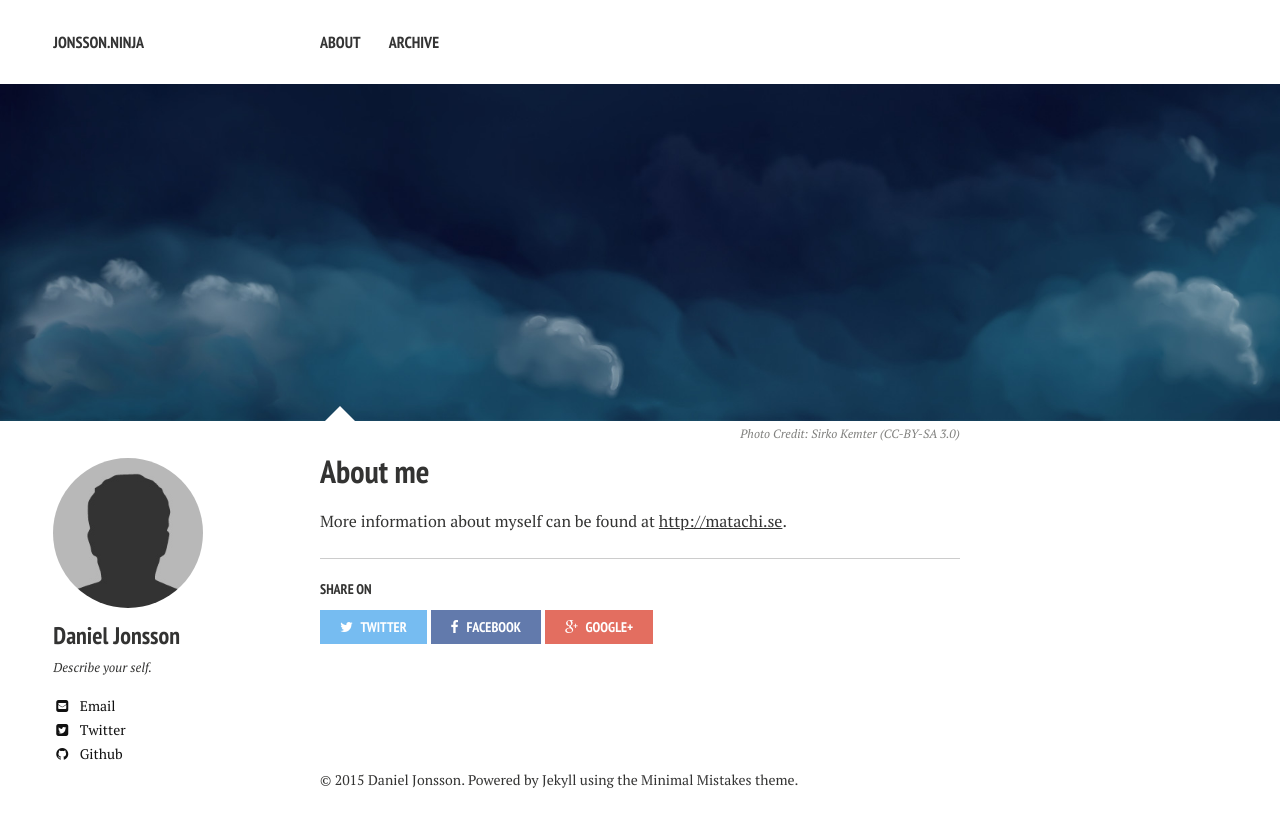
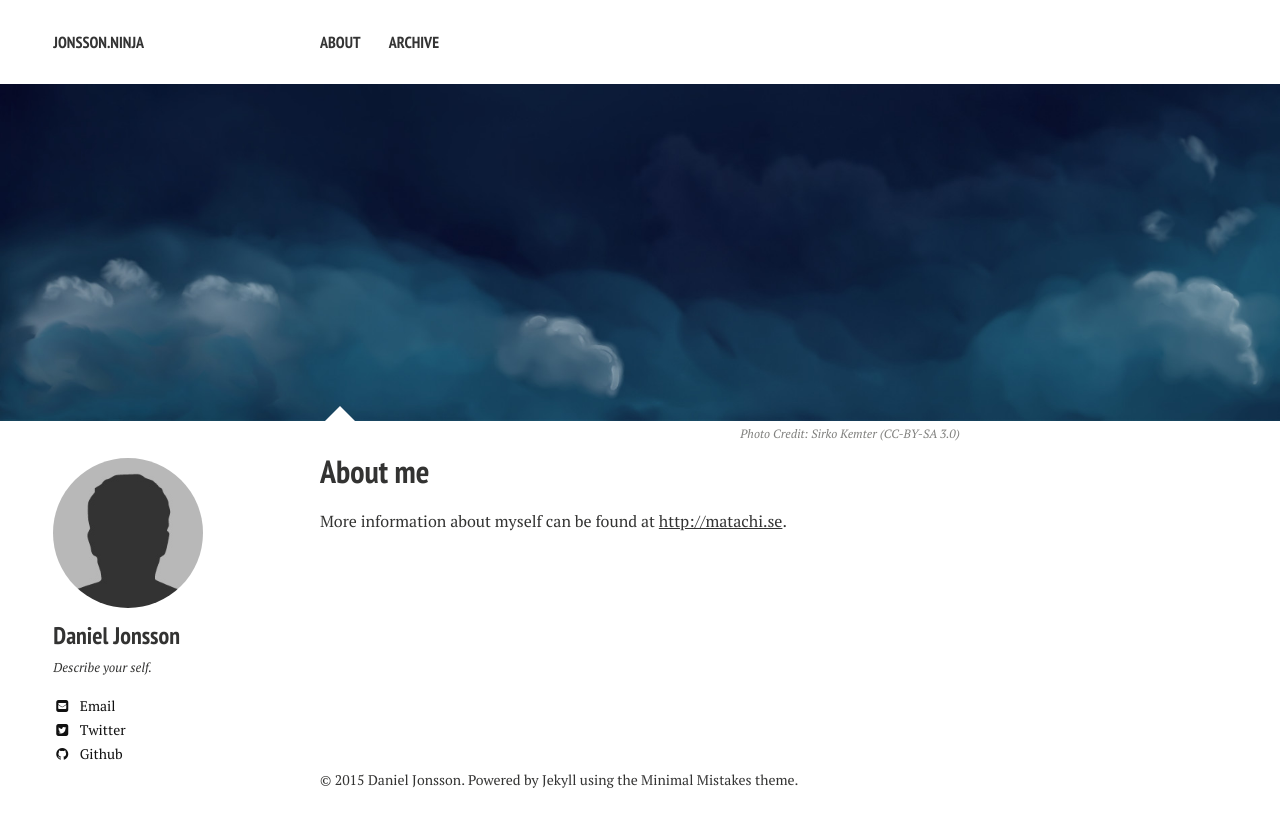
Before and after one commit to MaTachi/jonsson.ninja, a Jekyll site: the page built from about/index.md, in a window 1280 px wide. Shown: the top 827 px of the page. Built offline with Jekyll 4.4.1, drawn with Linux system fonts in a browser that asks for light colours; nearby versions of some CDN libraries.

Commit message:
Hide the share buttons site-wide by a config setting

```diff
--- a/_config.yml
+++ b/_config.yml
@@ -3,6 +3,7 @@
 title:            jonsson.ninja
 locale:           en_US
 url:
+share:            false
 
 
 # Jekyll configuration
--- a/_layouts/page.html
+++ b/_layouts/page.html
@@ -36,7 +36,7 @@
     <h1>{{ page.title }}</h1>
     <div class="article-wrap">
       {{ content }}
-      {% if page.share != false %}
+      {% if site.share == true and page.share != false %}
         <hr />
         {% include _social-share.html %}
       {% endif %}
--- a/_layouts/post.html
+++ b/_layouts/post.html
@@ -44,7 +44,7 @@
       {{ content }}
       <hr />
       <footer role="contentinfo">
-        {% if page.share != false %}{% include _social-share.html %}{% endif %}
+        {% if site.share == true and page.share != false %}{% include _social-share.html %}{% endif %}
         <p class="byline"><strong>{{ page.title }}</strong> was published on <time datetime="{{ page.date | date_to_xmlschema }}">{{ page.date | date: "%B %d, %Y" }}</time>{% if page.modified %} and last modified on <time datetime="{{ page.modified | date: "%Y-%m-%d" }}">{{ page.modified | date: "%B %d, %Y" }}</time>{% endif %}.</p>
       </footer>
     </div><!-- /.article-wrap -->
```
